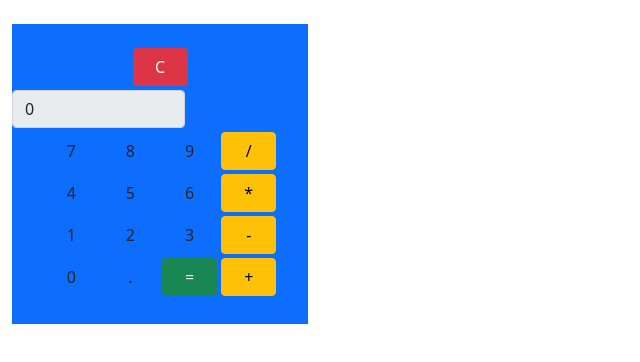
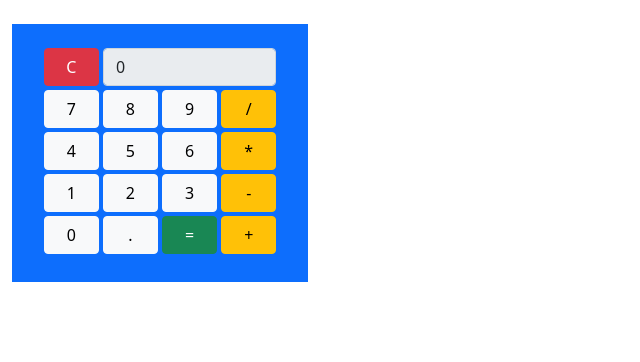
Before and after one commit to imvillacorta/calculator-testing-jasmine, a website: page src/index.html in a window 1280 px wide. Shown: the whole page, without its empty margins (0-640 px from the left). Drawn offline with nearby package versions, Linux system fonts and the light colour scheme.

Commit message:
Ajuste de layout

```diff
--- a/src/css/calculadora.css
+++ b/src/css/calculadora.css
@@ -6,3 +6,7 @@
     width: 173px !important;
     margin-bottom: 4px;
 }
+
+.form-control {
+    display: initial;
+}
--- a/src/index.html
+++ b/src/index.html
@@ -31,15 +31,15 @@
                         <div class="form-group">
                             <button
                                 type="button"
-                                class="btn btn-default kz-btn"
+                                class="btn btn-light kz-btn"
                                 onclick="adicionarNumero(7)">7</button>
                             <button
                                 type="button"
-                                class="btn btn-default kz-btn"
+                                class="btn btn-light kz-btn"
                                 onclick="adicionarNumero(8)">8</button>
                             <button
                                 type="button"
-                                class="btn btn-default kz-btn"
+                                class="btn btn-light kz-btn"
                                 onclick="adicionarNumero(9)">9</button>
                             <button
                                 type="button" class="btn btn-warning kz-btn" onclick="definirOperacao('/')">/</button>
@@ -47,15 +47,15 @@
                         <div class="form-group">
                             <button
                                 type="button"
-                                class="btn btn-default kz-btn"
+                                class="btn btn-light kz-btn"
                                 onclick="adicionarNumero(4)">4</button>
                             <button
                                 type="button"
-                                class="btn btn-default kz-btn"
+                                class="btn btn-light kz-btn"
                                 onclick="adicionarNumero(5)">5</button>
                             <button
                                 type="button"
-                                class="btn btn-default kz-btn"
+                                class="btn btn-light kz-btn"
                                 onclick="adicionarNumero(6)">6</button>
                             <button
                                 type="button"
@@ -65,15 +65,15 @@
                         <div class="form-group">
                             <button
                                 type="button"
-                                class="btn btn-default kz-btn"
+                                class="btn btn-light kz-btn"
                                 onclick="adicionarNumero(1)">1</button>
                             <button
                                 type="button"
-                                class="btn btn-default kz-btn"
+                                class="btn btn-light kz-btn"
                                 onclick="adicionarNumero(2)">2</button>
                             <button
                                 type="button"
-                                class="btn btn-default kz-btn"
+                                class="btn btn-light kz-btn"
                                 onclick="adicionarNumero(3)">3</button>
                             <button
                                 type="button"
@@ -83,11 +83,11 @@
                         <div class="form-group">
                             <button
                                 type="button"
-                                class="btn btn-default kz-btn"
+                                class="btn btn-light kz-btn"
                                 onclick="adicionarNumero(0)">0</button>
                             <button
                                 type="button"
-                                class="btn btn-default kz-btn"
+                                class="btn btn-light kz-btn"
                                 onclick="adicionarNumero('.')">.</button>
                             <button
                                 type="button"
```
